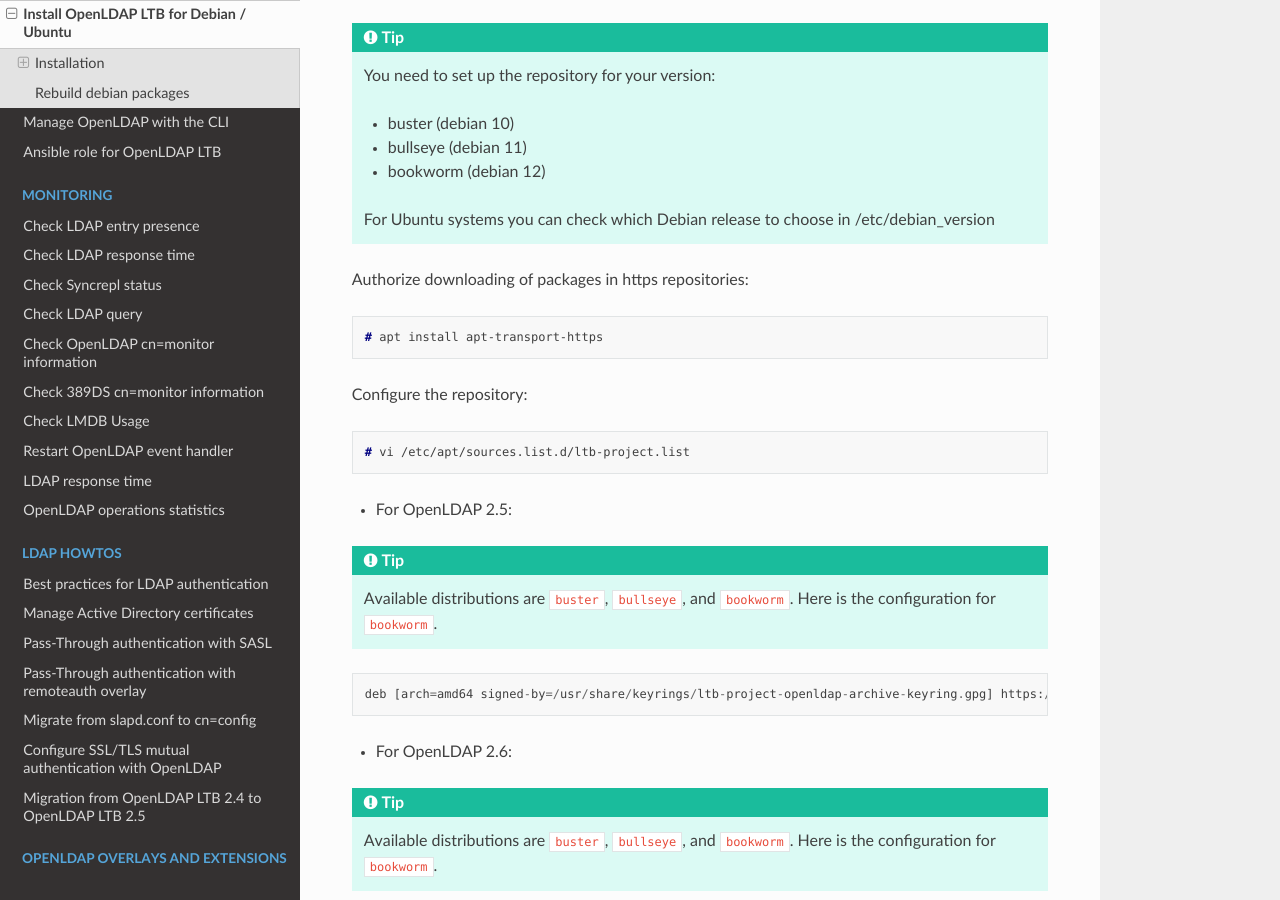
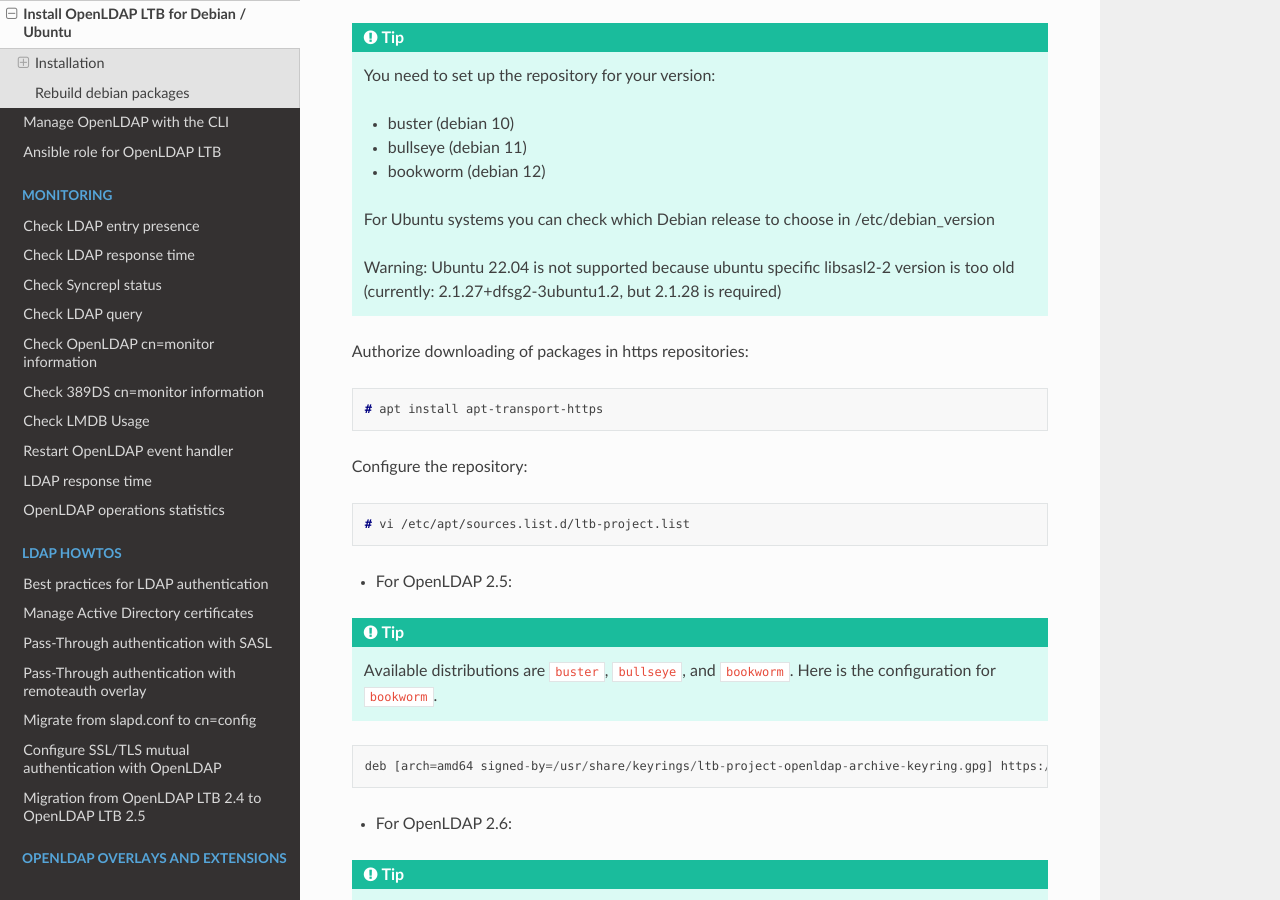
Before and after one commit to ltb-project/documentation, a Sphinx documentation site: the page built from source/openldap-deb.rst, in a window 1280 px wide and 900 px high, scrolled down 640 px. Built offline with Sphinx 7.4.7 and the Read the Docs theme 2.0.0, drawn with Linux system fonts in a browser that asks for light colours.

Commit message:
add a warning about openldap-ltb install on Ubuntu

```diff
--- a/source/openldap-deb.rst
+++ b/source/openldap-deb.rst
@@ -38,6 +38,8 @@
     * bookworm (debian 12)
 
     For Ubuntu systems you can check which Debian release to choose in /etc/debian_version
+
+    Warning: Ubuntu 22.04 is not supported because ubuntu specific libsasl2-2 version is too old (currently: 2.1.27+dfsg2-3ubuntu1.2, but 2.1.28 is required)
 
 
 Authorize downloading of packages in https repositories:
```
